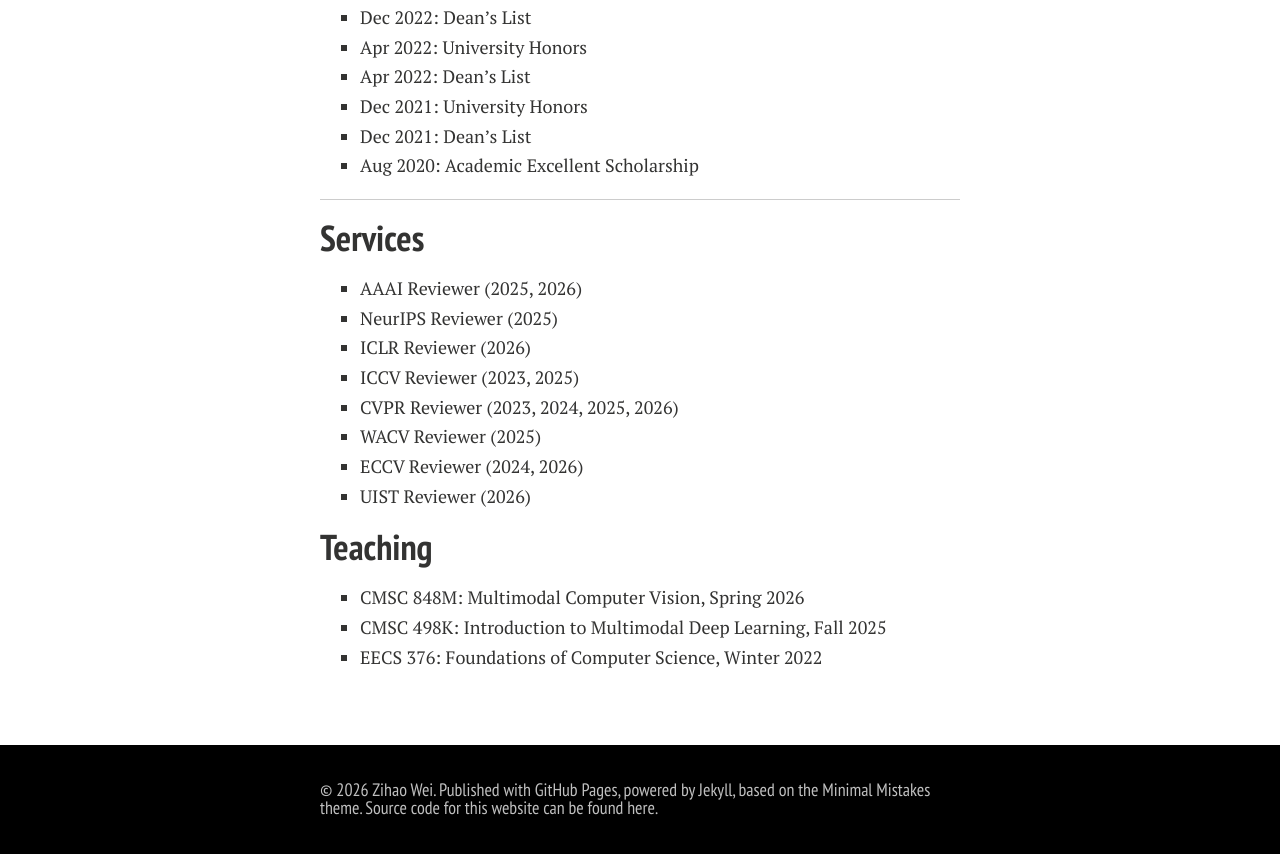
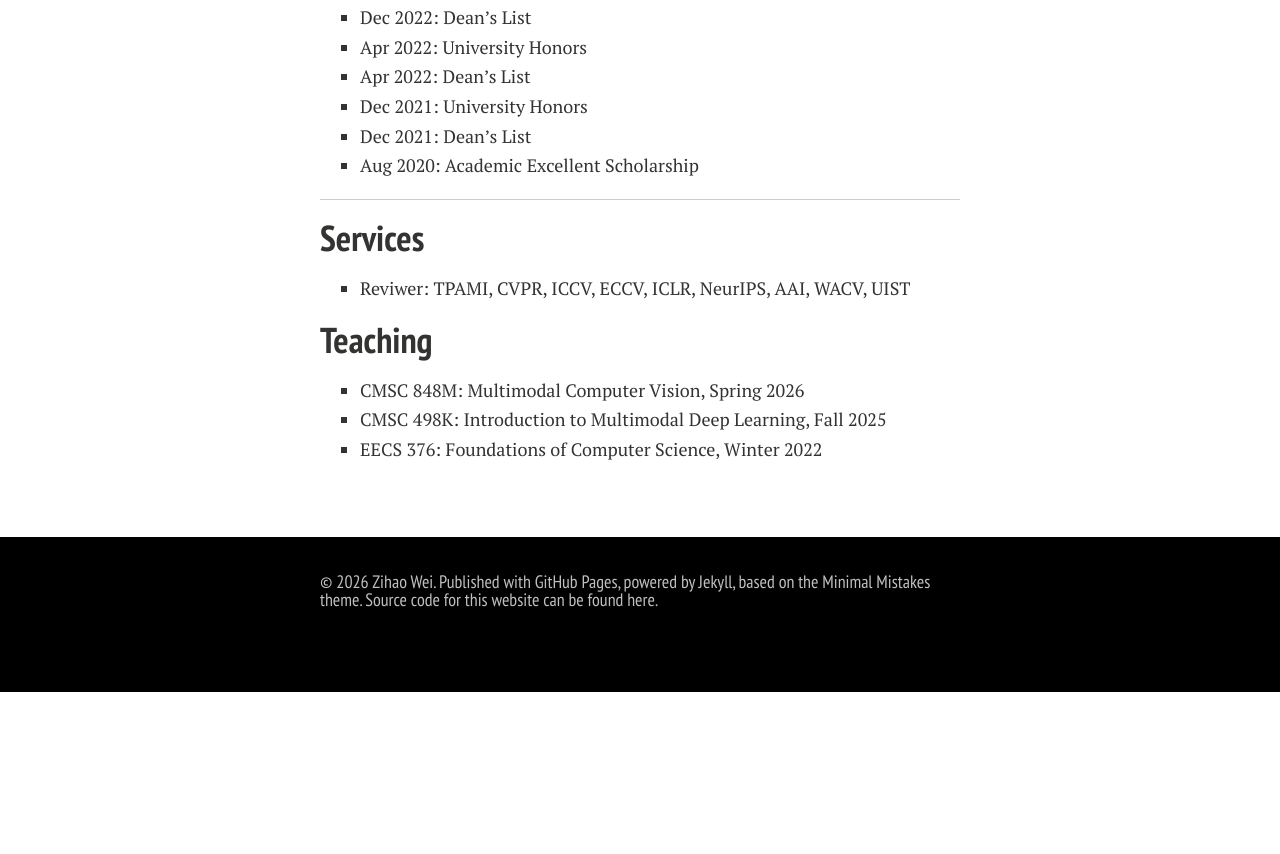
Before and after one commit to Zi-hao-Wei/Zi-hao-Wei.github.io, a Jekyll site: the page built from index.md, in a window 1280 px wide and 900 px high, scrolled down 3270 px. Shown: the top 854 px of the window. Built offline with Jekyll 4.4.1, drawn with Linux system fonts in a browser that asks for light colours; nearby versions of some CDN libraries; a style sheet for code colours, icons or effects is not loaded; our own code applies the rules of GitHub Pages for plain Markdown files; after the commit the page ends 3962 px from its top, so only the background shows below that.

Commit message:
Consolidate reviewer roles into a single line

```diff
--- a/index.md
+++ b/index.md
@@ -93,14 +93,7 @@ If you are interested in learning more about me, I would love to chat and explor
 
 ---
 ## Services
-- AAAI Reviewer (2025, 2026)
-- NeurIPS Reviewer (2025)
-- ICLR Reviewer (2026)
-- ICCV Reviewer (2023, 2025)
-- CVPR Reviewer (2023, 2024, 2025, 2026)
-- WACV Reviewer (2025)
-- ECCV Reviewer (2024, 2026)
-- UIST Reviewer (2026)
+- Reviwer: TPAMI, CVPR, ICCV, ECCV, ICLR, NeurIPS, AAI, WACV, UIST
 
 ## Teaching
 - CMSC 848M: Multimodal Computer Vision, Spring 2026
```
